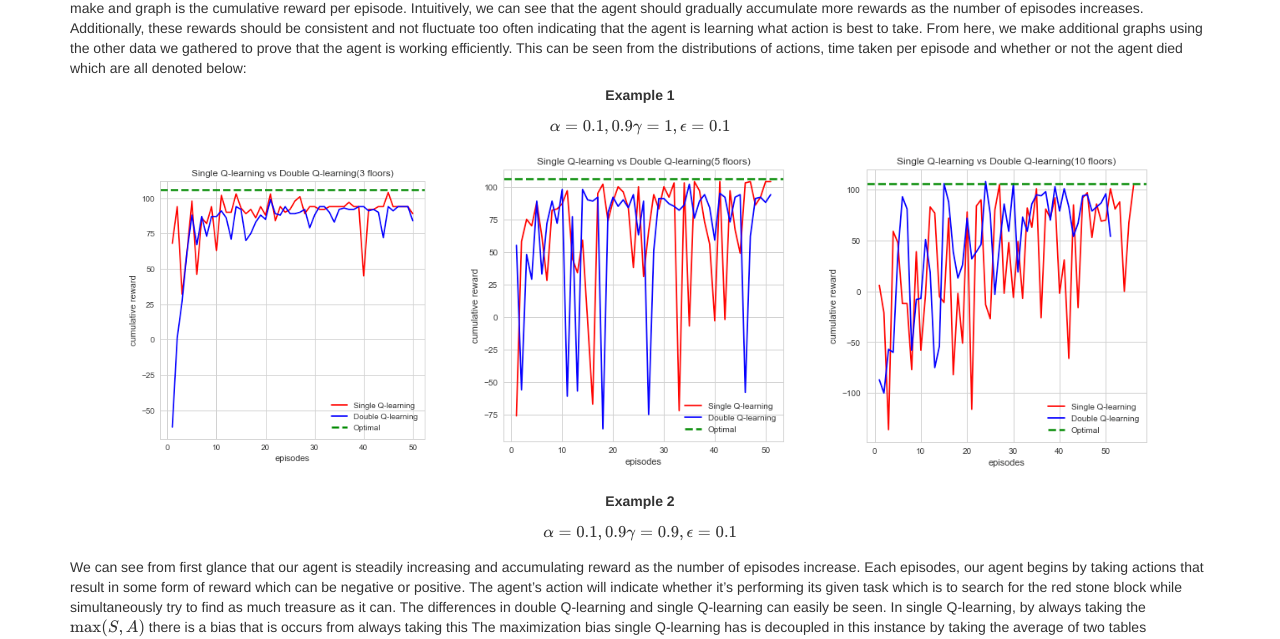
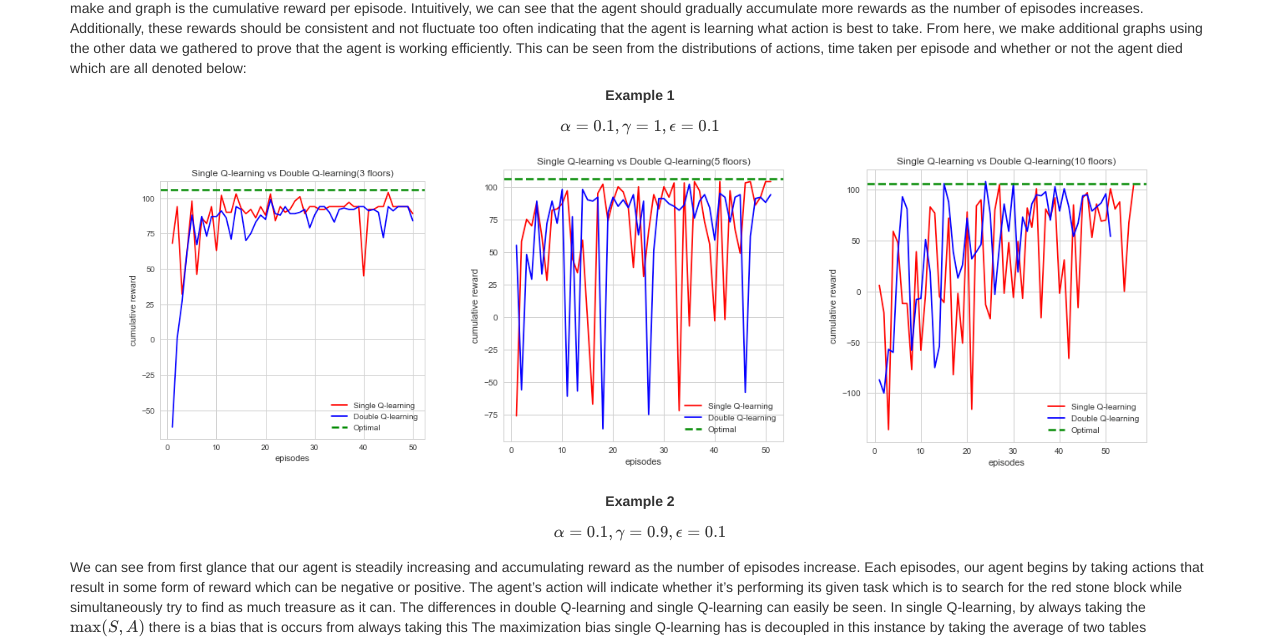
Before and after one commit to andrewdoh/scuba_diver, a Jekyll site: the page built from docs/final.md, in a window 1280 px wide and 900 px high, scrolled down 4889 px. Shown: the part 140-779 px from the top of the window. Built offline with Jekyll 4.4.1, drawn with Linux system fonts in a browser that asks for light colours; formulas are drawn with MathJax 3.

Commit message:
Create final.md

```diff
--- a/docs/final.md
+++ b/docs/final.md
@@ -95,7 +95,7 @@ To demonstrate our project is working as intended, we show quantitative proof us
 
 <p align="middle">
 <h5 align="center"> <b>Example 1 </b></h5>
-$$ \alpha = 0.1, 0.9 \gamma =1, \epsilon = 0.1$$
+$$ \alpha = 0.1, \gamma =1, \epsilon = 0.1$$
 </p>
 
  <div align="center">
@@ -107,7 +107,7 @@ $$ \alpha = 0.1, 0.9 \gamma =1, \epsilon = 0.1$$
 
 <p align="middle">
 <h5 align="center"> <b>Example 2 </b></h5>
-$$ \alpha = 0.1, 0.9 \gamma =0.9, \epsilon = 0.1$$
+$$ \alpha = 0.1, \gamma =0.9, \epsilon = 0.1$$
 </p>
  We can see from first glance that our agent is steadily increasing and accumulating reward as the number of episodes increase. Each episodes, our agent begins by taking actions that result in some form of reward which can be negative or positive. The agent's action will indicate whether it's performing its given task which is to search for the red stone block while simultaneously try to find as much treasure as it can. The differences in double Q-learning and single Q-learning can easily be seen. In single Q-learning, by always taking the $$\max(S,A)$$ there is a bias that is occurs from always taking this The maximization bias single Q-learning has is decoupled in this instance by taking the average of two tables counteracting this effect. While there are times where cumulative reward drops drastically, which we attribute to either the agent trying explore or some form of bug in our code, this doesn't affect in the long run its performance or efficiency.
 
```
